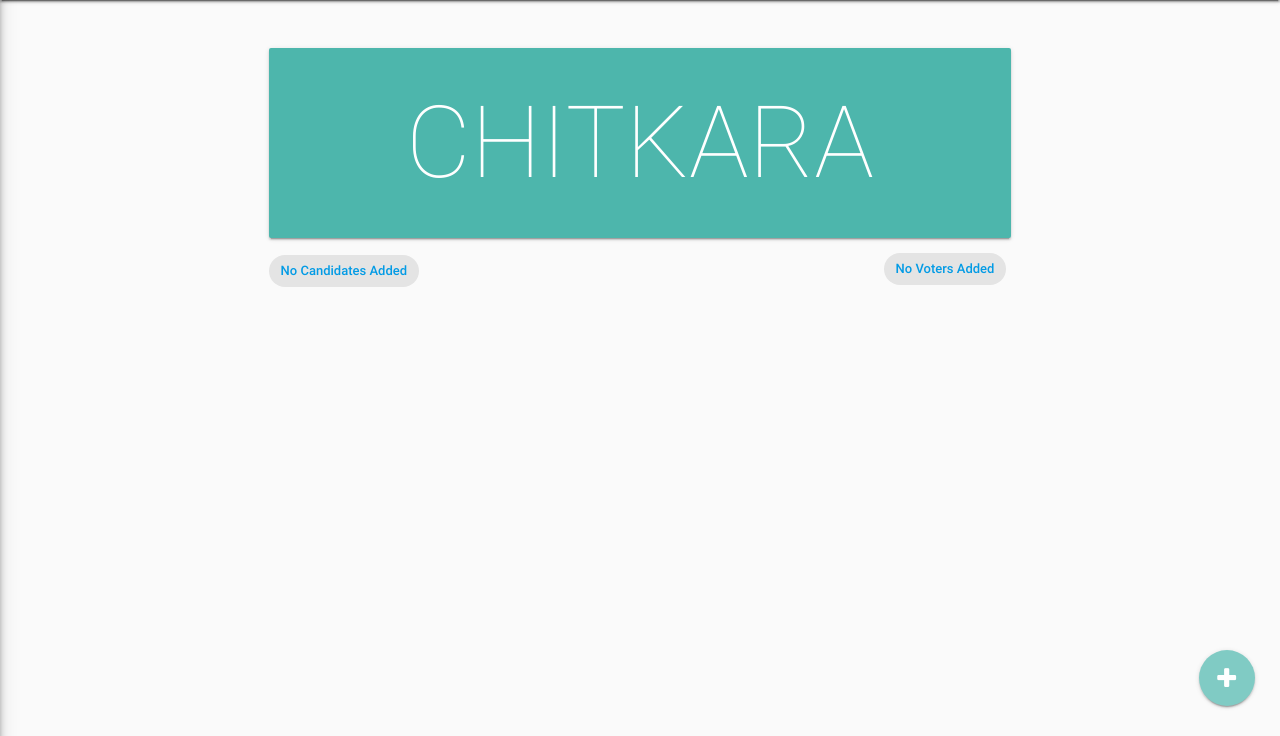
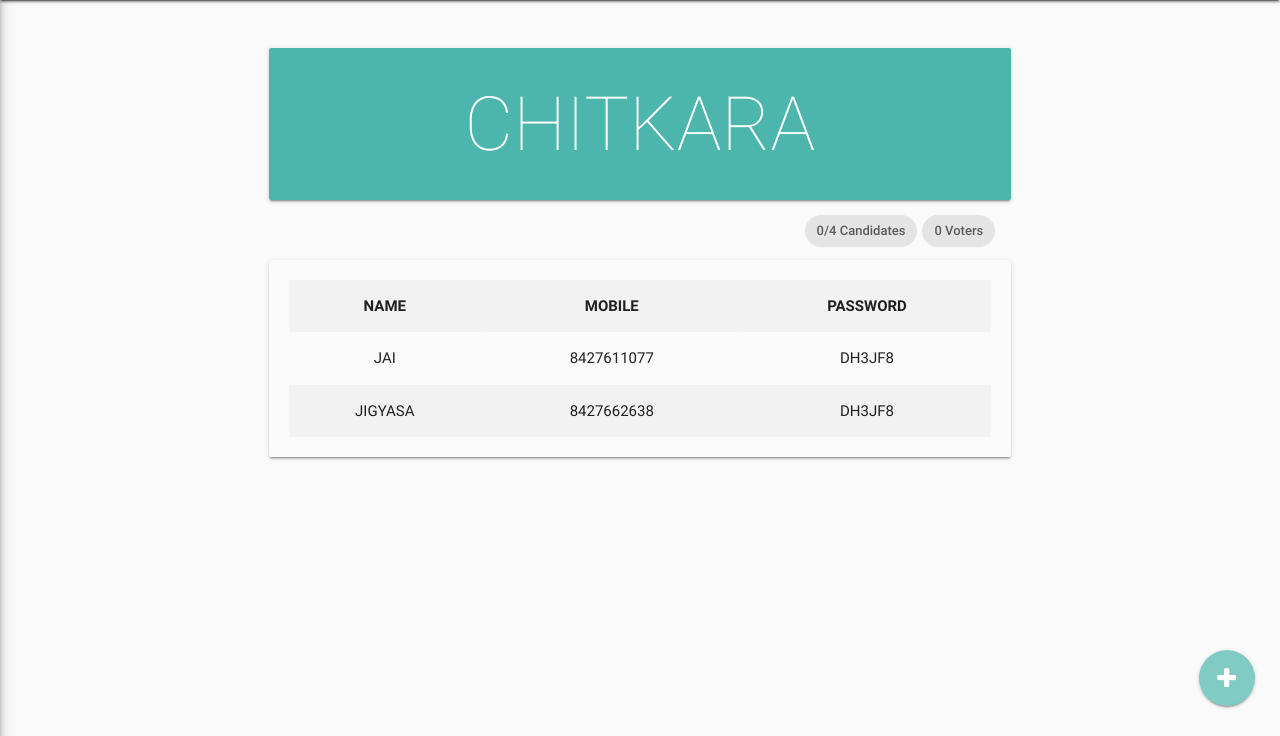
Before and after one commit to ashwani311/Ballot, a Flask app: a page that uses templates/dashboard.html in a window 1280 px wide. Shown: the part 64-800 px from the top of the page. Run offline with Flask 2, Linux system fonts and the light colour scheme; a user stored in the database is signed in; data comes from the database, SQL or seed files in the repository; some libraries are stand-ins or nearby versions.

Commit message:
Added Layout for Candidates and Voters

```diff
--- a/static/css/main.css
+++ b/static/css/main.css
@@ -124,8 +124,12 @@
 
 .chip-hover:hover {
     background-color: #9e9e9e;
+    color: rgba(0,0,0,0.6)!importan
 }
 
+.text-center {
+    text-align: center;
+}
 @media (max-width: 767px){
 
     .s-30 {
--- a/templates/dashboard.html
+++ b/templates/dashboard.html
@@ -48,14 +48,73 @@
                     </div>
                 </div>
                {% else %}
-                 <div class="col s8 offset-s2 offset-m2 offset-l1 l10 m8 s-20 margin-top-5">
+                 <div class="col s10 offset-s1 offset-m2 offset-l1 l10 m8 margin-top-5">
                    <div class="card-panel teal lighten-2 white-text">
                       <div class="jumbotron">
                          {{ ballot.name }}
                       </div>
+                   </div>
+                   {% if candidates %}
+                    <div class="row">
+                        <div class="col s12 m3">
+                          <div class="card blue-grey darken-1">
+                            <div class="card-content white-text">
+                              <span class="card-title">Candidate 1</span>
+                            </div>
+                          </div>
+                        </div>
+                        <div class="col s12 m3">
+                          <div class="card blue-grey darken-1">
+                            <div class="card-content white-text">
+                              <span class="card-title">Candidate 2</span>
+                            </div>
+                          </div>
+                        </div>
+                        <div class="col s12 m3">
+                          <div class="card blue-grey darken-1">
+                            <div class="card-content white-text">
+                              <span class="card-title">Candidate 3</span>
+                            </div>
+                          </div>
+                        </div>
+                        <div class="col s12 m3">
+                          <div class="card blue-grey darken-1">
+                            <div class="card-content white-text">
+                              <span class="card-title">Candidate 4</span>
+                            </div>
+                          </div>
+                        </div>
+                      </div>
+                    {% endif %}
+                    <div class="col s12">
+                        <a href="#add-voter"> <div class="chip chip-hover right"> 0 Voters</div> </a>
+                        <a href="#add-candidate"> <div class="chip chip-hover right"> 0/4 Candidates </div> </a>
                     </div>
-                     <div class="chip chip-hover"> <a> No Candidates Added </a> </div>
-                     <div class="chip chip-hover right"> <a>  No Voters Added </a> </div>
+                    <div class="row">
+                        <div class="col s12">
+                            <div class="card grey lighten-5">
+                                <div class="card-content">
+                                    <table class="striped uppercase responsive-table centered">
+                                        <tr>
+                                            <th class="text-center">Name</th>
+                                            <th class="text-center">Mobile</th>
+                                            <th class="text-center">Password</th>
+                                        </tr>
+                                        <tr>
+                                            <td>Jai</td>
+                                            <td>8427611077</td>
+                                            <td>dh3jf8</td>
+                                        </tr>
+                                        <tr>
+                                            <td>Jigyasa</td>
+                                            <td>8427662638</td>
+                                            <td>dh3jf8</td>
+                                        </tr>
+                                    </table>
+                                </div>
+                            </div>
+                        </div>
+                    </div>
                 </div>
                {% endif %}
 
@@ -81,7 +140,7 @@
                 </div>
             </div>
         </div>
-				<div id="add-voter" class="modal bottom-sheet">
+        <div id="add-voter" class="modal bottom-sheet">
             <div class="modal-content">
               <div class="row">
                 <div class="col s8 offset-s2 offset-m2 m8 offset-l4 l5 s-20 margin-auto">
@@ -101,7 +160,7 @@
                 </div>
             </div>
         </div>
-				<div id="add-candidate" class="modal bottom-sheet">
+        <div id="add-candidate" class="modal bottom-sheet">
             <div class="modal-content">
               <div class="row">
                 <div class="col s8 offset-s2 offset-m2 m8 offset-l4 l5 s-20 margin-auto">
```
